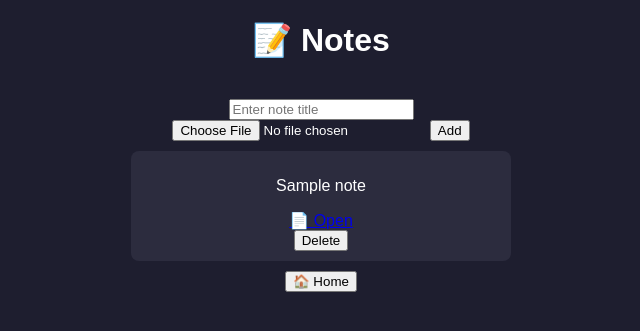
After one commit to abhishekr5821-droid/BCA, a Django app: page /notes/ in a window 1280 px wide. The commit adds this page. Shown: the top 331 px of the page, without its empty margins (319-959 px from the left). Run offline with Django 5.2, Linux system fonts and the light colour scheme; tables that the repository leaves empty hold one stand-in row (values such as "Sample post").

Commit message:
Added notes section

```diff
--- a/template/index.html
+++ b/template/index.html
@@ -80,9 +80,9 @@
         </a>
 
         <!-- 📝 Notes (optional) -->
-        <a href="#">
-            <button class="btn notes">📝 Notes</button>
-        </a>
+        <a href="{% url 'notes' %}">
+    <button class="btn notes">📝 Notes</button>
+</a>
 
     </div>
 
--- /dev/null
+++ b/template/notes.html
@@ -0,0 +1,67 @@
+{% load static %}
+<!DOCTYPE html>
+<html>
+<head>
+<title>Notes</title>
+
+<style>
+body {
+    font-family: Arial;
+    background: #1e1e2f;
+    color: white;
+    text-align: center;
+}
+
+.container {
+    width: 400px;
+    margin: 40px auto;
+}
+
+.note {
+    background: #2c2c3e;
+    padding: 10px;
+    margin: 10px;
+    border-radius: 8px;
+}
+</style>
+</head>
+
+<body>
+
+<h1>📝 Notes</h1>
+
+<div class="container">
+
+<form method="POST" action="{% url 'add_note' %}" enctype="multipart/form-data">
+    {% csrf_token %}
+    <input type="text" name="title" placeholder="Enter note title" required>
+    <input type="file" name="file">
+    <button>Add</button>
+</form>
+
+{% for item in data %}
+<div class="note">
+    <p>{{ item.title }}</p>
+
+    {% if item.file %}
+        <a href="{{ item.file.url }}" target="_blank">📄 Open</a>
+    {% endif %}
+
+    <!-- optional delete -->
+    <form action="{% url 'delete_note' item.id %}" method="POST">
+        {% csrf_token %}
+        <button>Delete</button>
+    </form>
+</div>
+{% empty %}
+<p>No notes yet</p>
+{% endfor %}
+
+<a href="{% url 'home' %}">
+    <button>🏠 Home</button>
+</a>
+
+</div>
+
+</body>
+</html>
--- a/text/models.py
+++ b/text/models.py
@@ -18,3 +18,9 @@ class Syllabus(models.Model):
 
     def __str__(self):
         return self.title
+class Note(models.Model):
+    title = models.CharField(max_length=200)
+    file = models.FileField(upload_to='notes/', null=True, blank=True)
+
+    def __str__(self):
+        return self.title
--- a/text/urls.py
+++ b/text/urls.py
@@ -10,5 +10,8 @@ urlpatterns = [
     path('add/', views.add_syllabus, name='add_syllabus'),
     path('delete/<int:syllabus_id>/', views.delete_syllabus, name='delete_syllabus'),
     path('edit/<int:syllabus_id>/', views.edit_syllabus, name='edit_syllabus'),
+    path('notes/', views.notes, name='notes'),
+path('add_note/', views.add_note, name='add_note'),
+path('delete_note/<int:id>/', views.delete_note, name='delete_note'),
 ]
 urlpatterns += static(settings.MEDIA_URL, document_root=settings.MEDIA_ROOT)
--- a/text/views.py
+++ b/text/views.py
@@ -1,6 +1,7 @@
 from django.shortcuts import render, redirect, get_object_or_404
 from .models import Timetable, Syllabus
 from django.http import HttpResponse
+from .models import Note
 
 
 # ✅ HOME
@@ -92,3 +93,22 @@ def edit_syllabus(request, syllabus_id):
             syllabus.save()
             return redirect('syllabus')
     return render(request, 'edit_syllabus.html', {'syllabus': syllabus})
+def notes(request):
+    data = Note.objects.all()
+    return render(request, 'notes.html', {'data': data})
+
+
+def add_note(request):
+    if request.method == "POST":
+        title = request.POST.get("title")
+        file = request.FILES.get("file")
+
+        Note.objects.create(title=title, file=file)
+
+    return redirect('notes')
+
+
+def delete_note(request, id):
+    note = Note.objects.get(id=id)
+    note.delete()
+    return redirect('notes')
```
Also changed, not shown: db.sqlite3, text/migrations/0003_note.py (added).
